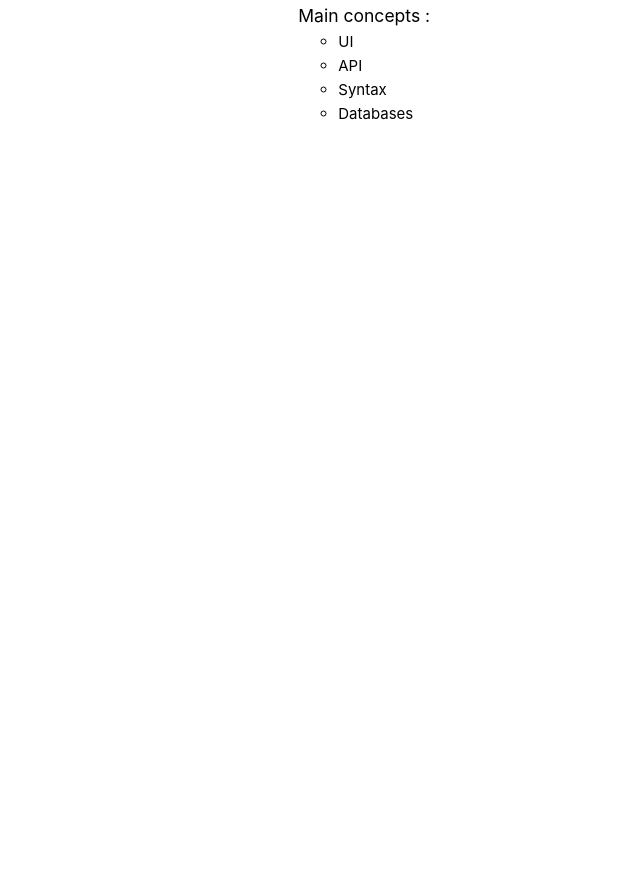
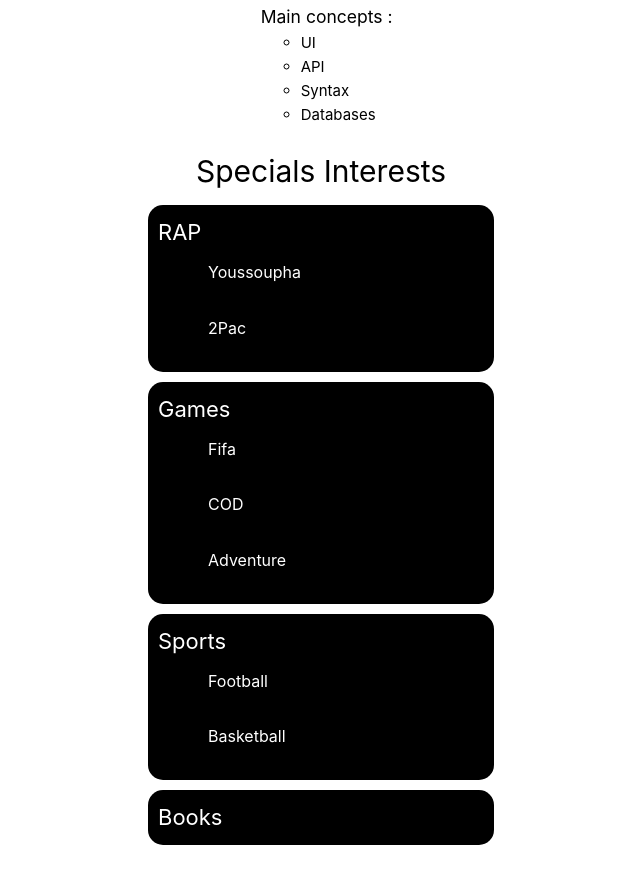
Before and after one commit to noumecha/simple-learn-project, a Vue app: page / in a window 1280 px wide. Shown: the part 1880-2764 px from the top of the page, without its empty margins (15-655 px from the left). Before the commit the page ends 2107 px from the top, so only its background shows below. Built offline with nearby package versions, Linux system fonts and the light colour scheme.

Commit message:
upd : just upd

```diff
--- a/src/components/Learn.vue
+++ b/src/components/Learn.vue
@@ -5,6 +5,9 @@
         <Exo3 />
         <Exo4 />
         <Exo5 />
+        <Exo6 />
+        <Exo7 />
+        <Exo8 />
     </div>
 </template>
 
@@ -12,6 +15,9 @@
 import Exo3 from './learncomponents/Exo3.vue';
 import Exo4 from './learncomponents/Exo4.vue';
 import Exo5 from './learncomponents/Exo5.vue';
+import Exo6 from './learncomponents/Exo6.vue';
+import Exo7 from './learncomponents/Exo7.vue';
+import Exo8 from './learncomponents/Exo8.vue';
 import logo from "./logo.vue"
 /*export default {
 }*/
--- /dev/null
+++ b/src/components/learncomponents/Exo6.vue
@@ -0,0 +1,68 @@
+<!-- eslint-disable vue/multi-word-component-names -->
+<template>
+    <div class="exo-container">
+        <h1>Specials Interests</h1>
+        <ul class="links-container">
+            <li class="interests-link" v-for="(item, n) in interests" :key="n">
+                {{  item.title }}
+                <ol v-if="item.favorites.length > 0">
+                    <li v-for="(fav, f) in item.favorites" :key="f">
+                        {{ fav }}
+                    </li>
+                </ol>
+            </li>
+        </ul>
+    </div>
+</template>
+<script setup>
+    const interests = [
+        {
+            title : "RAP",
+            favorites : ["Youssoupha","2Pac"]
+        },
+        {
+            title : "Games",
+            favorites : ["Fifa","COD","Adventure"]
+        },
+        {
+            title : "Sports",
+            favorites : ["Football","Basketball"]
+        },
+        {
+            title : "Books",
+            favorites : []
+        }
+    ];
+</script>
+<style>
+    .exo-container {
+        display: flex;
+        width: 100%;
+        padding: 20px;
+        flex-direction: column;
+        align-items: center;
+        justify-content: center;
+    }
+    .links-container {
+        display: flex;
+        width: 100%;
+        padding: 10px;
+        flex-direction: column;
+        justify-content: center;
+        align-items: center;
+    }
+    .interests-link {
+        list-style-type: none;
+        padding: 10px;
+        margin-bottom: 10px;
+        width: 100%;
+        background: rgb(0, 0, 0);
+        color: white;
+        font-size: 22px;
+        border-radius: 15px;
+        display: block;
+    }
+    .interests-link > ol > li {
+        font-size: 16px;
+    }
+</style>
--- /dev/null
+++ b/src/components/learncomponents/Exo7.vue
@@ -0,0 +1,48 @@
+<!-- eslint-disable vue/multi-word-component-names -->
+<template>
+    <div class="exo-container">
+        <h1>Looping through object properties</h1>
+        <div class="interests-link" v-for="(value, key) in information" :key="key">
+            {{ key }} : {{ value.toString() }}
+        </div>
+    </div>
+</template>
+<script setup>
+const information = {
+    title: "List of vue js concepts",
+    subtitle: "Vue JS basics",
+    items: ["Looping", "Data", "Methods","Directives"]
+}
+</script>
+<style>
+    .exo-container {
+        display: flex;
+        width: 100%;
+        padding: 20px;
+        flex-direction: column;
+        align-items: center;
+        justify-content: center;
+    }
+    .links-container {
+        display: flex;
+        width: 100%;
+        padding: 10px;
+        flex-direction: column;
+        justify-content: center;
+        align-items: center;
+    }
+    .interests-link {
+        list-style-type: none;
+        padding: 10px;
+        margin-bottom: 10px;
+        width: 100%;
+        background: rgb(0, 0, 0);
+        color: white;
+        font-size: 22px;
+        border-radius: 15px;
+        display: block;
+    }
+    .interests-link > ol > li {
+        font-size: 16px;
+    }
+</style>
--- /dev/null
+++ b/src/components/learncomponents/Exo8.vue
@@ -0,0 +1,56 @@
+<!-- eslint-disable vue/multi-word-component-names -->
+<template>
+    <div class="exo-container">
+        <h1>Tringering Vue methods</h1>
+        <ul class="links-container">
+            <li v-for="index in 7" :key="index">
+                <a class="tmc-link" @click="triggerAlert(index)"> Click to claim {{ index}} </a>
+            </li>
+        </ul>
+    </div>
+</template>
+<script setup>
+    const triggerAlert = (index) => {
+        alert(`${index} has been claimed`)
+    }
+</script>
+<style>
+    .exo-container {
+        display: flex;
+        width: 100%;
+        padding: 20px;
+        flex-direction: column;
+        align-items: center;
+        justify-content: center;
+    }
+    .links-container {
+        display: flex;
+        width: 100%;
+        padding: 10px;
+        flex-direction: column;
+        justify-content: center;
+        align-items: center;
+    }
+    .links-container li {
+        list-style-type: none;
+        padding: 10px;
+        margin-bottom: 10px;
+    }
+    .interests-link > ol > li {
+        font-size: 16px;
+    }
+    .tmc-link {
+        width: auto;
+        height: auto;
+        padding: 10px 20px;
+        background-color: #04BF37;
+        color: white;
+        text-decoration: none;
+        margin-bottom: 20px;
+        border: 1px solid #04BF37;
+        cursor: pointer;
+    }
+    a {
+        font-size: 16px;
+    }
+</style>
```
